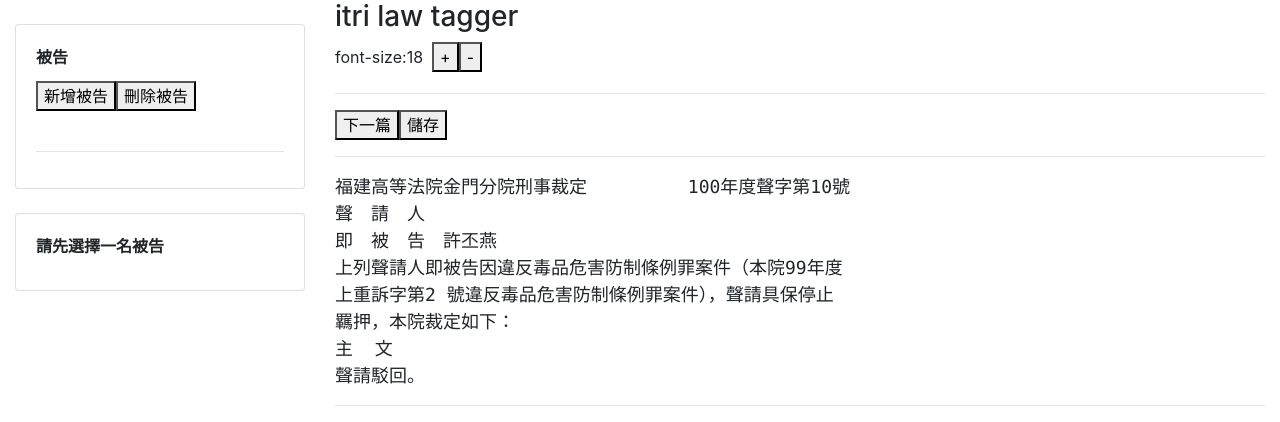
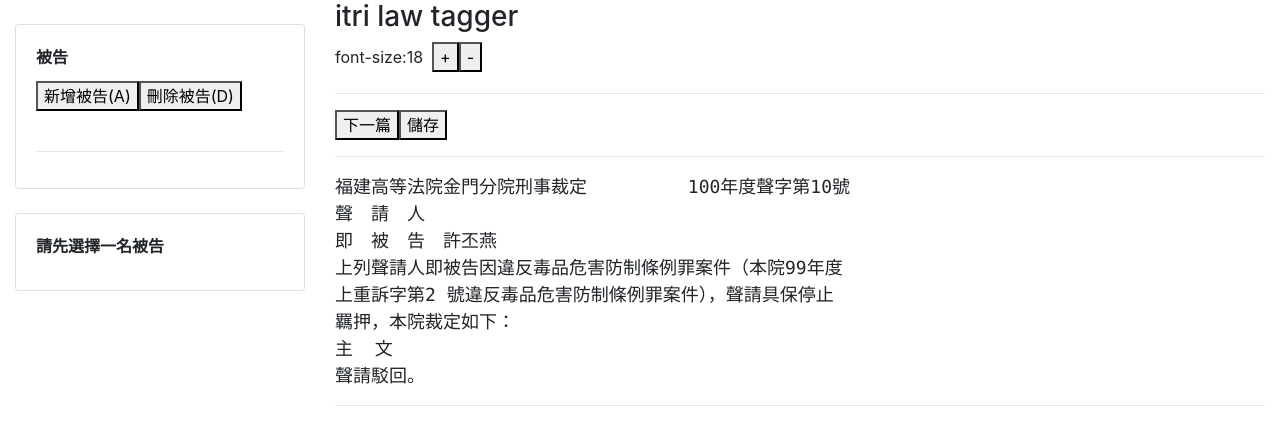
Before and after one commit to NLU-Law-Tech/itri-law-tagger, a React (Create React App) app: page / in a window 1280 px wide. Shown: the top 422 px of the page. Built offline with nearby package versions, Linux system fonts and the light colour scheme.

Commit message:
no message

```diff
--- a/src/modules/SideMenuModule/defendant.jsx
+++ b/src/modules/SideMenuModule/defendant.jsx
@@ -74,20 +74,20 @@ export class defendant extends Component {
                 <div className="card-body">
                     <div className="card-title"><b>被告</b></div>
                     <div className="card-text">
-                        <button onClick={this.addingNewDefendant}>新增被告</button>
-                        <button onClick={this.delingDefendant}>刪除被告</button>
+                        <button onClick={this.addingNewDefendant}>新增被告(A)</button>
+                        <button onClick={this.delingDefendant}>刪除被告(D)</button>
                         <br/>
                         {isAddingNewDefendant ? '拖曳選擇' : undefined}
                         {isDelingDefendant ? '點選刪除' : undefined}
                         <br />
                         <hr />
-                        {selectNewDefendants.map((selectNewDefendant) => {
+                        {selectNewDefendants.map((selectNewDefendant,index) => {
                             return (
                                 <div key={selectNewDefendant}>
                                     {isDelingDefendant ?
-                                        <button key={'del'} className="btn btn-sm btn-danger m-1" onClick={() => this.delDefendant(selectNewDefendant)}>{selectNewDefendant}</button>
+                                        <button key={'del'} className="btn btn-sm btn-danger m-1" onClick={() => this.delDefendant(selectNewDefendant)}>{`${selectNewDefendant}(${index+1})`}</button>
                                         :
-                                        <button key={'set'} className={`btn btn-sm btn-info m-1 ${currentSelectDefendant===selectNewDefendant?'active':''}`} onClick={() => this.setSelectDefendant(selectNewDefendant)}>{selectNewDefendant}</button>
+                                        <button key={'set'} className={`btn btn-sm btn-info m-1 ${currentSelectDefendant===selectNewDefendant?'active':''}`} onClick={() => this.setSelectDefendant(selectNewDefendant)}>{`${selectNewDefendant}(${index+1})`}</button>
                                     }
                                     <br />
                                 </div>
--- a/src/modules/SideMenuModule/tagInfo.jsx
+++ b/src/modules/SideMenuModule/tagInfo.jsx
@@ -2,7 +2,7 @@ import React, { Component } from 'react'
 import { connect } from 'react-redux'
 
 let ACTION_TAGS = ['單位', '職稱', '身份', '法條']
-
+let HOT_KEYS = ['Q','W','E','R']
 export class tagInfo extends Component {
     constructor(props) {
         super(props)
@@ -98,7 +98,10 @@ export class tagInfo extends Component {
                         </div>
                         <div className="card-text">
                             {ACTION_TAGS.map((actionTag, index) => {
-                                return <button key={index} className={`m-1 btn btn-sm btn-secondary ${tagAction === actionTag ? 'active' : ''}`} onClick={() => this.setTagAction(actionTag)}>{actionTag}</button>
+                                return <button
+                                key={index}
+                                className={`m-1 btn btn-sm btn-secondary ${tagAction === actionTag ? 'active' : ''}`}
+                                onClick={() => this.setTagAction(actionTag)}>{`${actionTag}(${HOT_KEYS[index]})`}</button>
                             })}
                             <hr />
                             {ACTION_TAGS.map((actionTag, index) => {
```
